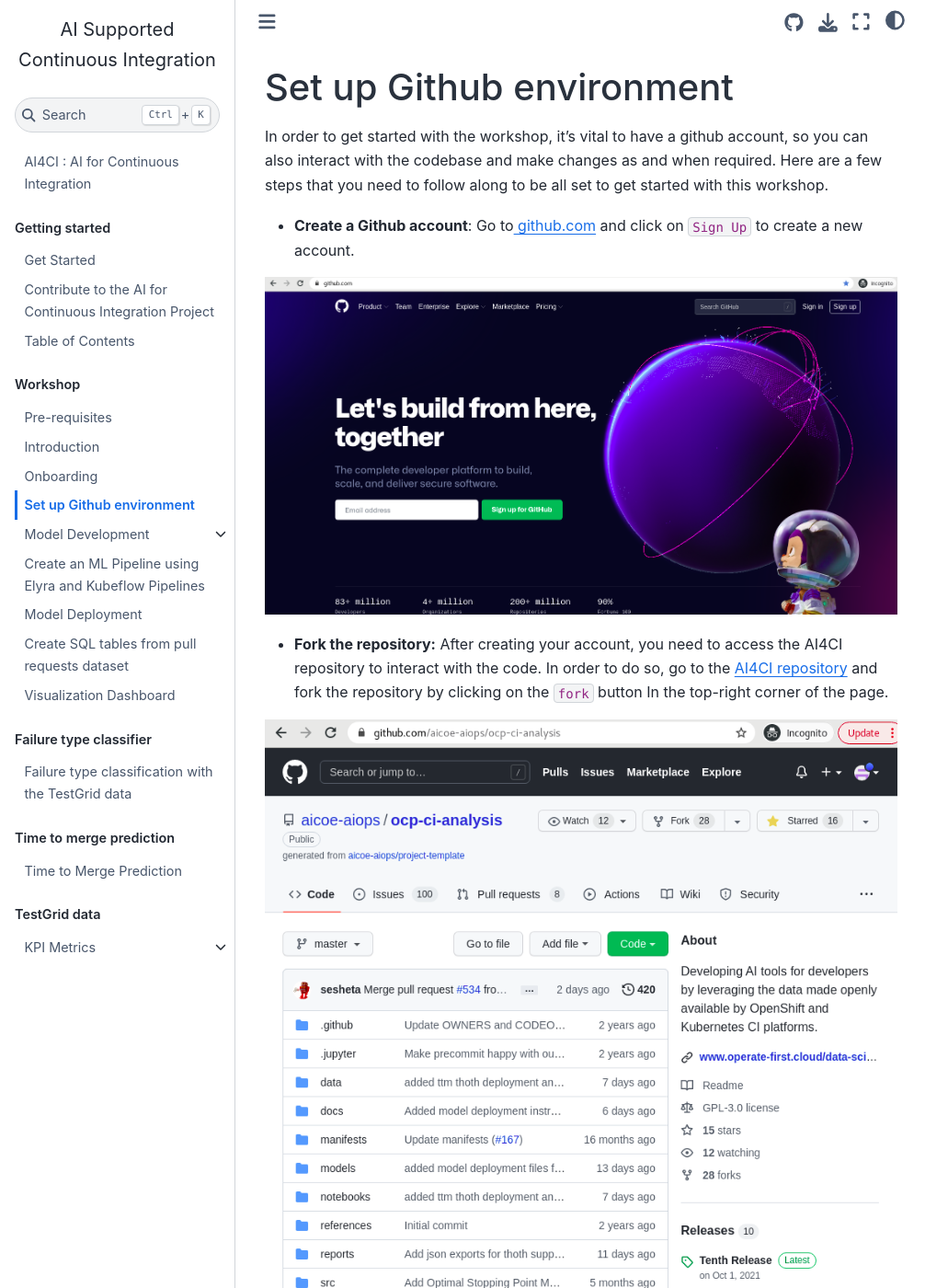
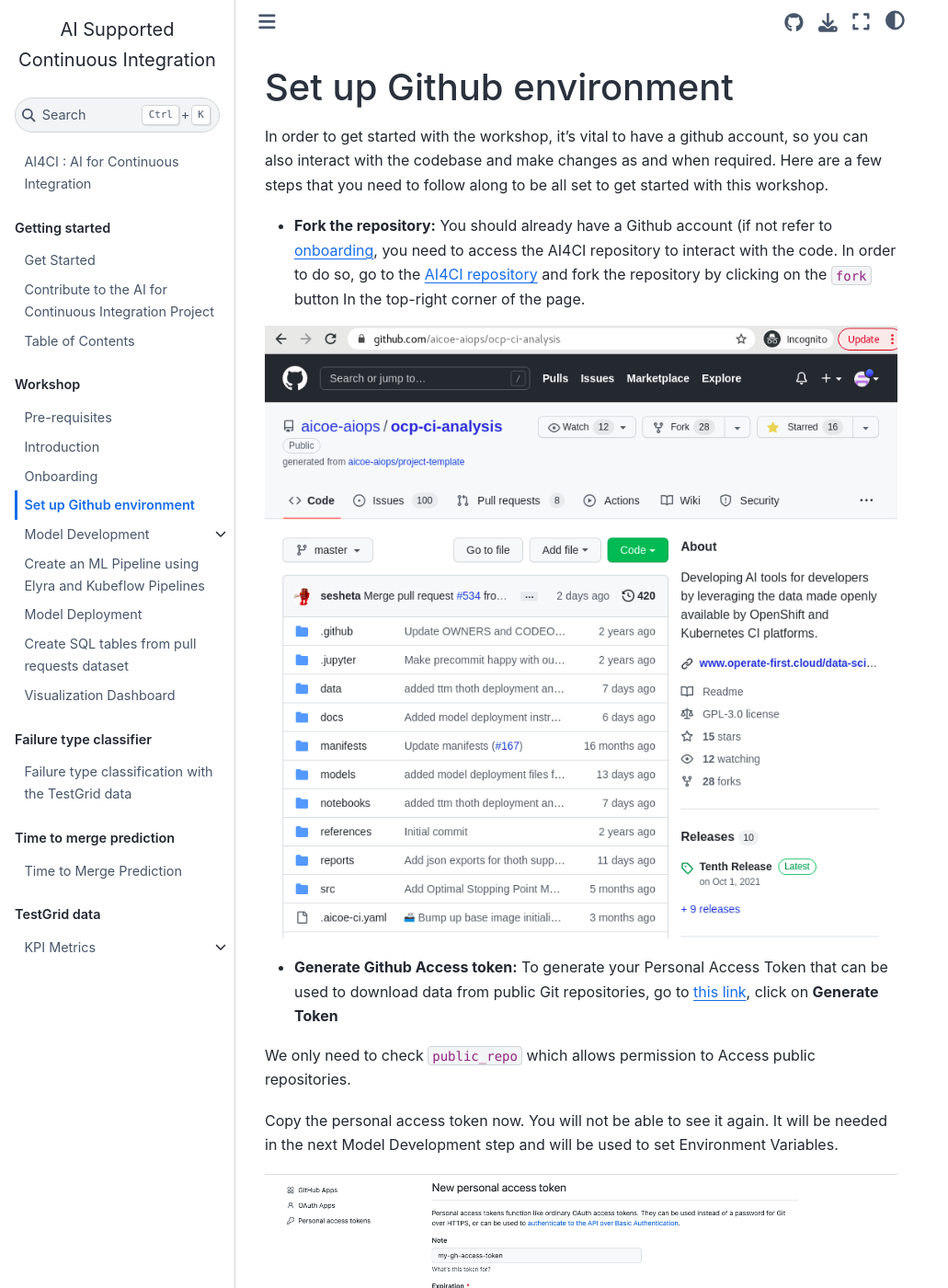
Before and after one commit to aicoe-aiops/ocp-ci-analysis, a Jupyter Book: the page built from docs/workshop/git_setup.md, in a window 1280 px wide and 1400 px high. Shown: the whole window at 92% size, without its empty margins (0-1031 px from the left). Built offline with Jupyter Book 1.0.4 settings and Sphinx 7.4.7 and the Sphinx Book theme 1.1.4, drawn with Linux system fonts in a browser that asks for light colours; pages that are not in the unit, such as notebooks, are missing from menus; comment, search, counter and statistics services are not loaded; some of the changed text lies outside the part shown.

Commit message:
updated pat instructions

```diff
--- a/docs/workshop/git_setup.md
+++ b/docs/workshop/git_setup.md
@@ -2,14 +2,15 @@
 
 In order to get started with the workshop, it's vital to have a github account, so you can also interact with the codebase and make changes as and when required. Here are a few steps that you need to follow along to be all set to get started with this workshop.
 
-* **Create a Github account**: Go to[ github.com](https://github.com/) and click on `Sign Up` to create a new account.
 
-![alt_text](../assets/images/git-setup-git-account.png "image_tooltip")
-
-* **Fork the repository:** After creating your account, you need to access the AI4CI repository to interact with the code. In order to do so, go to the [AI4CI repository](https://github.com/aicoe-aiops/ocp-ci-analysis) and fork the repository by clicking on the `fork` button In the top-right corner of the page.
+* **Fork the repository:** You should already have a Github account (if not refer to [onboarding](./onboarding.md), you need to access the AI4CI repository to interact with the code. In order to do so, go to the [AI4CI repository](https://github.com/aicoe-aiops/ocp-ci-analysis) and fork the repository by clicking on the `fork` button In the top-right corner of the page.
 
 ![alt_text](../assets/images/git-setup-fork-repo.png "image_tooltip")
 
-* **Generate Github Access token:** Go to [ settings -> token](https://github.com/settings/tokens), click on **generate token**, and copy the personal access token now. You will not be able to see it again.
+* **Generate Github Access token:** To generate your Personal Access Token that can be used to download data from public Git repositories, go to [this link](https://github.com/settings/tokens/new?description=my-gh-access-token&scopes=public_repo), click on **Generate Token**
+
+We only need to check `public_repo` which allows permission to Access public repositories.
+
+Copy the personal access token now. You will not be able to see it again. It will be needed in the next Model Development step and will be used to set Environment Variables.
 
 ![alt_text](../assets/images/git-setup-pat.png "image_tooltip")
```
Also changed, not shown: docs/workshop/onboarding.md (+7 -2 lines), docs/assets/images/git-setup-pat.png.
